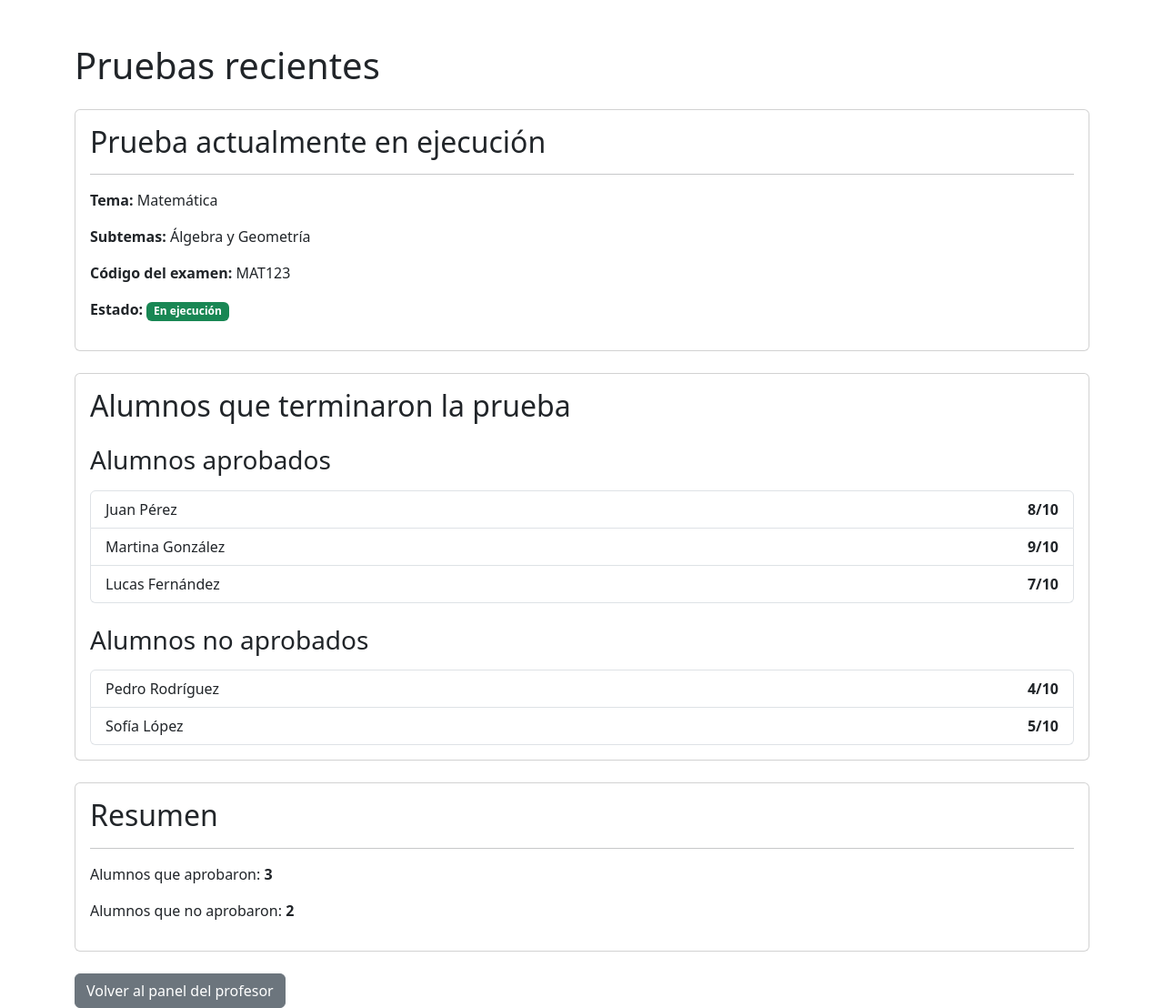
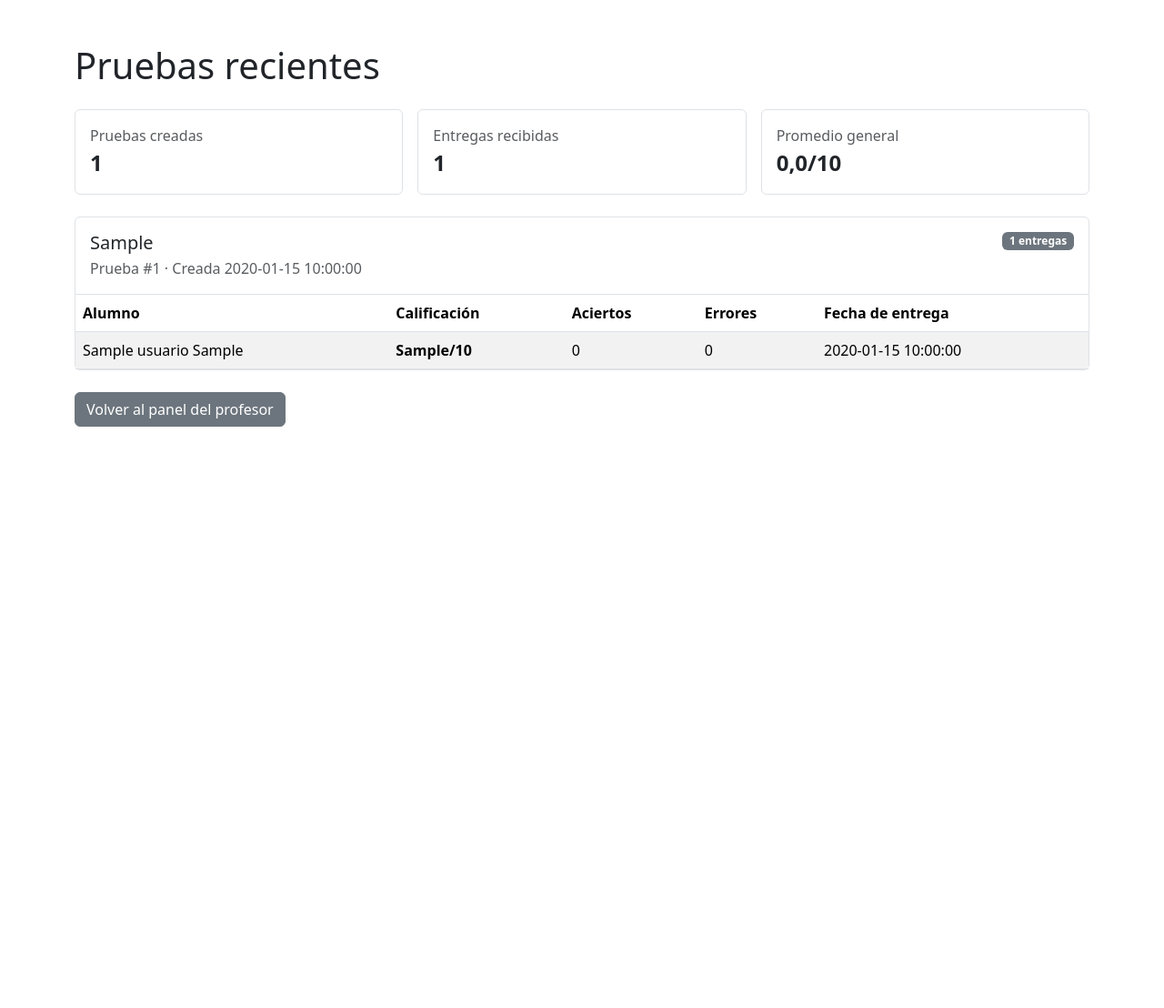
Before and after one commit to kevin5626/GestorExamenes, a PHP site: page /pruebas_recientes.php in a window 1280 px wide. Shown: the whole page at 91% size. After the commit the page ends 469 px from the top, so only its background shows below. Run offline with PHP 8.4, Linux system fonts and the light colour scheme; the visitor is signed in with stand-in values (Sample User, id 1); tables that the repository leaves empty or names only in its code hold one stand-in row (values such as "Sample post").

Commit message:
"FIX" vista de examenes anteriores y notas de alumnos

```diff
--- a/gestor_examenes/clases/dal/examen_dal.php
+++ b/gestor_examenes/clases/dal/examen_dal.php
@@ -45,6 +45,14 @@ class ExamenDAL extends abstractMapper {
         return new Examen($registro["idExamen"], $registro["tema"], new DateTime($registro["fechaExamen"]), $registro["enlaceAcceso"], $registro["idProfesor"]);
     }
 
+    public function obtenerConResultadosPorProfesor(int $idProfesor): array {
+        $pdo = $this->conectar();
+        $stmt = $pdo->prepare("\n            SELECT\n                e.idExamen,\n                e.tema,\n                e.fechaExamen,\n                e.enlaceAcceso,\n                r.idResultado,\n                r.fechaResultado,\n                r.calificacion,\n                r.cantidadAciertos,\n                r.cantidadErrores,\n                u.nombre AS nombreAlumno,\n                u.apellido AS apellidoAlumno\n            FROM examenes e\n            LEFT JOIN resultados r ON r.idExamen = e.idExamen\n            LEFT JOIN alumnos a ON a.idAlumno = r.idAlumno\n            LEFT JOIN usuarios u ON u.idUsuario = a.idUsuario\n            WHERE e.idProfesor = :idProfesor\n            ORDER BY e.fechaExamen DESC, r.fechaResultado DESC\n        ");
+        $stmt->execute([':idProfesor' => $idProfesor]);
+
+        return $stmt->fetchAll(PDO::FETCH_ASSOC);
+    }
+
     public function actualizarEnlaceAcceso($examen): void {
         $pdo = $this->conectar();
         $stmt = $pdo->prepare("UPDATE examenes SET enlaceAcceso = :enlaceAcceso WHERE idExamen = :idExamen");
--- a/gestor_examenes/pagina_web/pruebas_recientes.php
+++ b/gestor_examenes/pagina_web/pruebas_recientes.php
@@ -1,14 +1,4 @@
-<?php
-session_start();
-if (!isset($_SESSION["idUsuario"])) {
-    header("Location: index.php");
-    exit;
-}
-if ($_SESSION["rol"] !== "profesor") {
-    header("Location: inicio_alumno.php");
-    exit;
-}
-?>
+<?php require_once __DIR__ . "/../php/cargar_pruebas_recientes.php"; ?>
 
 <!DOCTYPE html>
 <html lang="es">
@@ -21,56 +11,52 @@ if ($_SESSION["rol"] !== "profesor") {
 <body>
     <div class="container mt-5">
         <h1 class="mb-4">Pruebas recientes</h1>
-        <div class="card mb-4">
-            <div class="card-body">
-                <h2 class="card-title">Prueba actualmente en ejecución</h2>
-                <hr>
-                <p><strong>Tema:</strong> Matemática</p>
-                <p><strong>Subtemas:</strong> Álgebra y Geometría</p>
-                <p><strong>Código del examen:</strong> MAT123</p>
-                <p><strong>Estado:</strong> <span class="badge bg-success">En ejecución</span></p>
+        <?php if ($errorCarga): ?>
+            <div class="alert alert-danger" role="alert">No se pudieron cargar tus pruebas. Inténtalo de nuevo más tarde.</div>
+        <?php else: ?>
+            <div class="row g-3 mb-4">
+                <div class="col-sm-4"><div class="border rounded p-3 h-100"><div class="text-muted">Pruebas creadas</div><strong class="fs-4"><?php echo count($examenes); ?></strong></div></div>
+                <div class="col-sm-4"><div class="border rounded p-3 h-100"><div class="text-muted">Entregas recibidas</div><strong class="fs-4"><?php echo $totalResultados; ?></strong></div></div>
+                <div class="col-sm-4"><div class="border rounded p-3 h-100"><div class="text-muted">Promedio general</div><strong class="fs-4"><?php echo $promedio !== null ? number_format($promedio, 1, ",", ".") . "/10" : "Sin calificaciones"; ?></strong></div></div>
             </div>
-        </div>
-        <div class="card mb-4">
-            <div class="card-body">
-                <h2 class="card-title mb-4">Alumnos que terminaron la prueba</h2>
-                <h3 class="mb-3">Alumnos aprobados</h3>
-                <div class="list-group mb-4">
-                    <div class="list-group-item d-flex justify-content-between">
-                        <span>Juan Pérez</span>
-                        <strong>8/10</strong>
-                    </div>
-                    <div class="list-group-item d-flex justify-content-between">
-                        <span>Martina González</span>
-                        <strong>9/10</strong>
-                    </div>
-                    <div class="list-group-item d-flex justify-content-between">
-                        <span>Lucas Fernández</span>
-                        <strong>7/10</strong>
-                    </div>
-                </div>
-                <h3 class="mb-3">Alumnos no aprobados</h3>
-                <div class="list-group">
-                    <div class="list-group-item d-flex justify-content-between">
-                        <span>Pedro Rodríguez</span>
-                        <strong>4/10</strong>
-                    </div>
-                    <div class="list-group-item d-flex justify-content-between">
-                        <span>Sofía López</span>
-                        <strong>5/10</strong>
-                    </div>
-                </div>
-            </div>
-        </div>
-        <div class="card mb-4">
-            <div class="card-body">
-                <h2 class="card-title">Resumen</h2>
-                <hr>
-                <p>Alumnos que aprobaron: <strong>3</strong></p>
-                <p>Alumnos que no aprobaron: <strong>2</strong></p>
-            </div>
-        </div>
-        <a href="inicio_profesor.php"><button type="button" class="btn btn-secondary">Volver al panel del profesor</button></a>
+
+            <?php if (empty($examenes)): ?>
+                <p class="text-muted">Todavía no has creado pruebas.</p>
+            <?php else: ?>
+                <?php foreach ($examenes as $idExamen => $examen): ?>
+                    <section class="border rounded mb-4">
+                        <div class="p-3 border-bottom d-flex flex-wrap justify-content-between gap-2">
+                            <div>
+                                <h2 class="h5 mb-1"><?php echo $escapar($examen["tema"] ?: "Prueba sin tema"); ?></h2>
+                                <span class="text-muted">Prueba #<?php echo (int) $idExamen; ?> · Creada <?php echo $escapar($examen["fechaExamen"]); ?></span>
+                            </div>
+                            <span class="badge text-bg-secondary align-self-start"><?php echo count($examen["resultados"]); ?> entregas</span>
+                        </div>
+                        <?php if (empty($examen["resultados"])): ?>
+                            <p class="p-3 mb-0 text-muted">Aún no hay alumnos que hayan completado esta prueba.</p>
+                        <?php else: ?>
+                            <div class="table-responsive">
+                                <table class="table table-striped mb-0 align-middle">
+                                    <thead><tr><th>Alumno</th><th>Calificación</th><th>Aciertos</th><th>Errores</th><th>Fecha de entrega</th></tr></thead>
+                                    <tbody>
+                                        <?php foreach ($examen["resultados"] as $resultado): ?>
+                                            <tr>
+                                                <td><?php echo $escapar(trim($resultado["nombreAlumno"] . " " . $resultado["apellidoAlumno"])); ?></td>
+                                                <td><strong><?php echo $escapar($resultado["calificacion"]); ?>/10</strong></td>
+                                                <td><?php echo (int) $resultado["cantidadAciertos"]; ?></td>
+                                                <td><?php echo (int) $resultado["cantidadErrores"]; ?></td>
+                                                <td><?php echo $escapar($resultado["fechaResultado"]); ?></td>
+                                            </tr>
+                                        <?php endforeach; ?>
+                                    </tbody>
+                                </table>
+                            </div>
+                        <?php endif; ?>
+                    </section>
+                <?php endforeach; ?>
+            <?php endif; ?>
+        <?php endif; ?>
+        <a href="inicio_profesor.php" class="btn btn-secondary">Volver al panel del profesor</a>
     </div>
 </body>
 </html>
--- /dev/null
+++ b/gestor_examenes/php/cargar_pruebas_recientes.php
@@ -0,0 +1,54 @@
+<?php
+session_start();
+if (!isset($_SESSION["idUsuario"])) {
+    header("Location: index.php");
+    exit;
+}
+if ($_SESSION["rol"] !== "profesor") {
+    header("Location: inicio_alumno.php");
+    exit;
+}
+
+require_once __DIR__ . "/../clases/dal/examen_dal.php";
+
+$idProfesor = (int) ($_SESSION["idProfesor"] ?? 0);
+$examenes = [];
+$errorCarga = false;
+
+try {
+    if ($idProfesor <= 0) {
+        throw new RuntimeException("No se encontró el profesor de la sesión.");
+    }
+
+    $examenDAL = new ExamenDAL();
+    $filas = $examenDAL->obtenerConResultadosPorProfesor($idProfesor);
+    foreach ($filas as $fila) {
+        $idExamen = (int) $fila["idExamen"];
+        if (!isset($examenes[$idExamen])) {
+            $examenes[$idExamen] = [
+                "tema" => $fila["tema"],
+                "fechaExamen" => $fila["fechaExamen"],
+                "enlaceAcceso" => $fila["enlaceAcceso"],
+                "resultados" => [],
+            ];
+        }
+
+        if ($fila["idResultado"] !== null) {
+            $examenes[$idExamen]["resultados"][] = $fila;
+        }
+    }
+} catch (Throwable $error) {
+    error_log("Error al cargar las pruebas recientes: " . $error->getMessage());
+    $errorCarga = true;
+}
+
+$totalResultados = 0;
+$sumaCalificaciones = 0;
+foreach ($examenes as $examen) {
+    foreach ($examen["resultados"] as $resultado) {
+        $totalResultados++;
+        $sumaCalificaciones += (float) $resultado["calificacion"];
+    }
+}
+$promedio = $totalResultados > 0 ? $sumaCalificaciones / $totalResultados : null;
+$escapar = static fn($valor): string => htmlspecialchars((string) $valor, ENT_QUOTES, "UTF-8");
```
